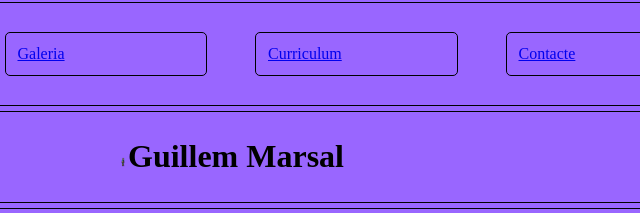
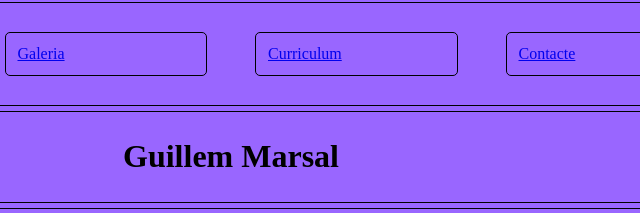
Before and after one commit to GMMatavera/GMMatavera.github.io, a plain HTML site: page index.html in a window 1280 px wide. Shown: the part 67-280 px from the top of the page, 409-1049 px from the left. Drawn offline with Linux system fonts and the light colour scheme.

Commit message:
eliminar error

```diff
--- a/index.html
+++ b/index.html
@@ -21,7 +21,7 @@
        </div>
        <div id="xarxaS">
 
-        <h1 class="centre"><img  src="./imatges/Dummy-saluda.gif" style="width:1%">Guillem Marsal</h1>
+        <h1 class="centre">Guillem Marsal</h1>
 
        </div>
        <div class="imatges">
```
